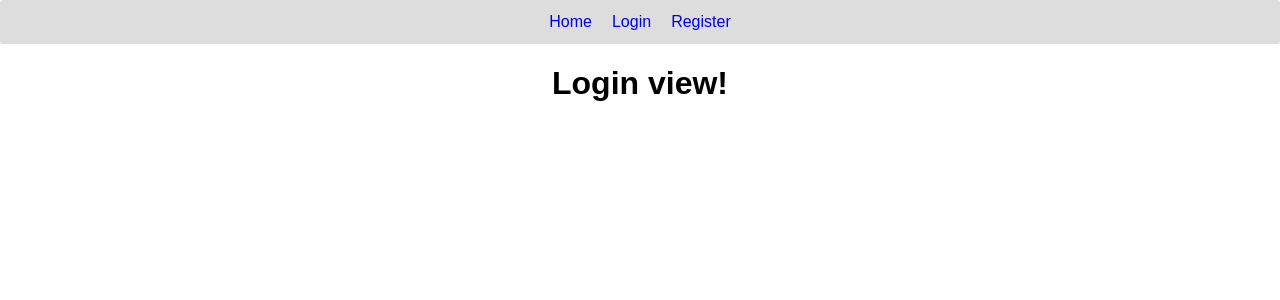
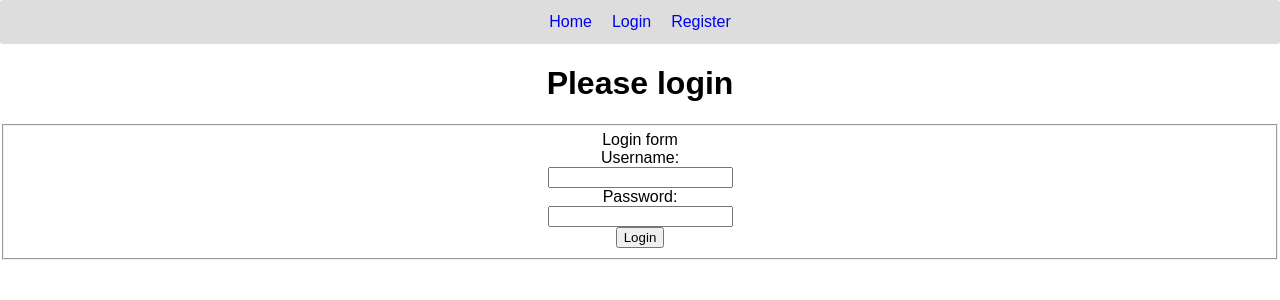
Before and after one commit to naskodaskalov/ReactWebApplication, a React (Create React App) app: page / in a window 1280 px wide. Both pictures are taken after a click on the link "Login". Shown: the top 300 px of the page. Built offline with nearby package versions, Linux system fonts and the light colour scheme.

Commit message:
loginView update

```diff
--- a/src/App.js
+++ b/src/App.js
@@ -44,7 +44,11 @@ export default class App extends Component {
     }
 
     showLoginView(){
-      this.showView(<LoginView/>);
+        this.showView(<LoginView submit={this.login}/>);
+    }
+
+    login(username, password) {
+        // TODO: make ajax request!
     }
 
     showRegisterView(){
--- a/src/Components/NavigationBar.js
+++ b/src/Components/NavigationBar.js
@@ -8,8 +8,8 @@ export default class NavigationBar extends Component {
             return (
                 <div className="links">
                     <a href="#" onClick={this.props.clickHome}>Home</a>
-                    <a href="#" >Posts</a>
-                    <a href="#" >Create Post</a>
+                    <a href="#" >Ads</a>
+                    <a href="#" >Create Ad</a>
                     <a href="#" >Logout</a>
                 </div>
             );
--- a/src/Views/LoginView.js
+++ b/src/Views/LoginView.js
@@ -1,11 +1,33 @@
 import React, { Component } from 'react';
+
+// TODO : make css for this file and update
 
 export default class Login extends Component {
     render() {
         return(
             <div id="login-view">
-                <h1>Login view!</h1>
+                <h1>Please login</h1>
+                <fieldset>
+                    <form className="form-login" onSubmit={this.submitForm.bind(this)}>
+                        <legend>Login form</legend>
+                        <label>
+                            <div>Username:</div>
+                            <input type="text"
+                                   ref={x => this.usernameField = x} />
+                        </label>
+                        <label>
+                            <div> Password:</div>
+                            <input type="password"
+                                   ref={x => this.usernamePass = x} />
+                        </label><br/>
+                        <input type="submit" value="Login"/>
+                    </form>
+                </fieldset>
             </div>
         )
     }
+
+    submitForm(){
+        this.props.submit(this.usernameField.value, this.usernamePass.value)
+    }
 }
```
Lines whose indentation alone changed are shown as unchanged.
